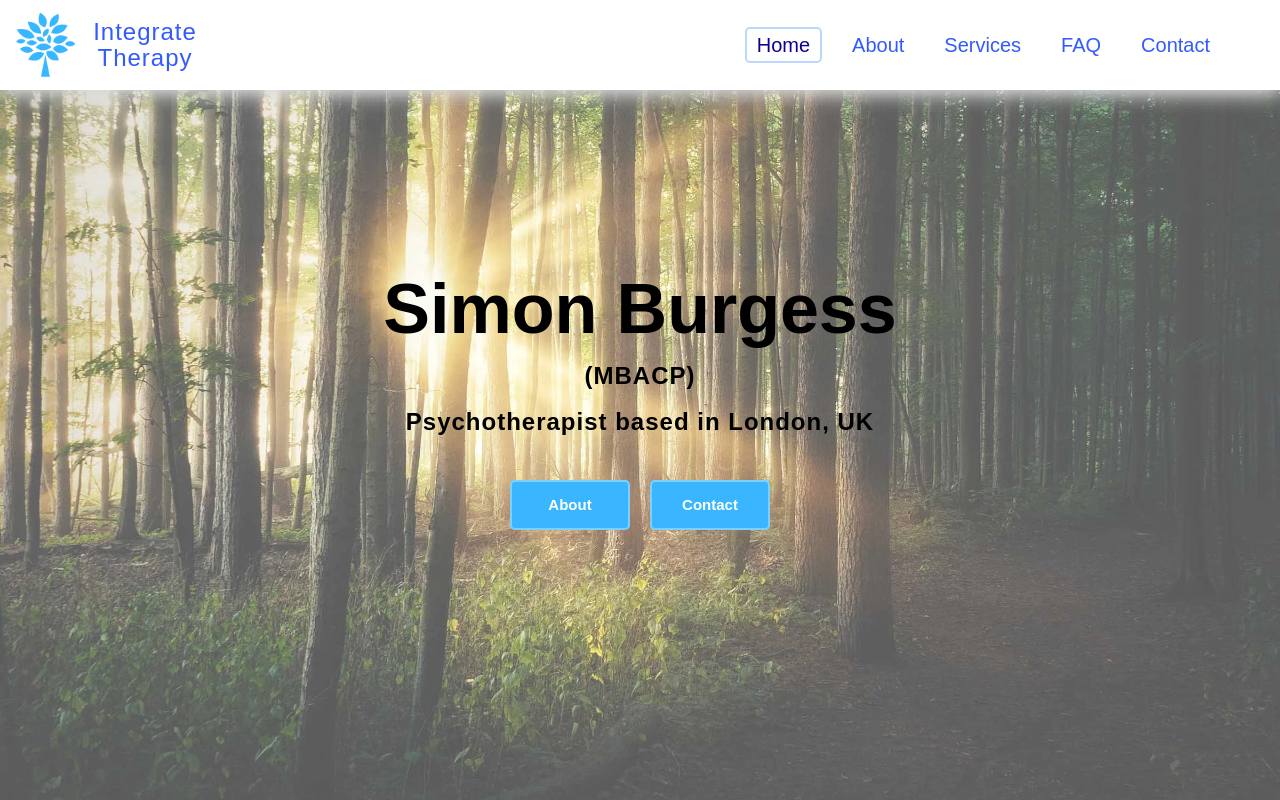
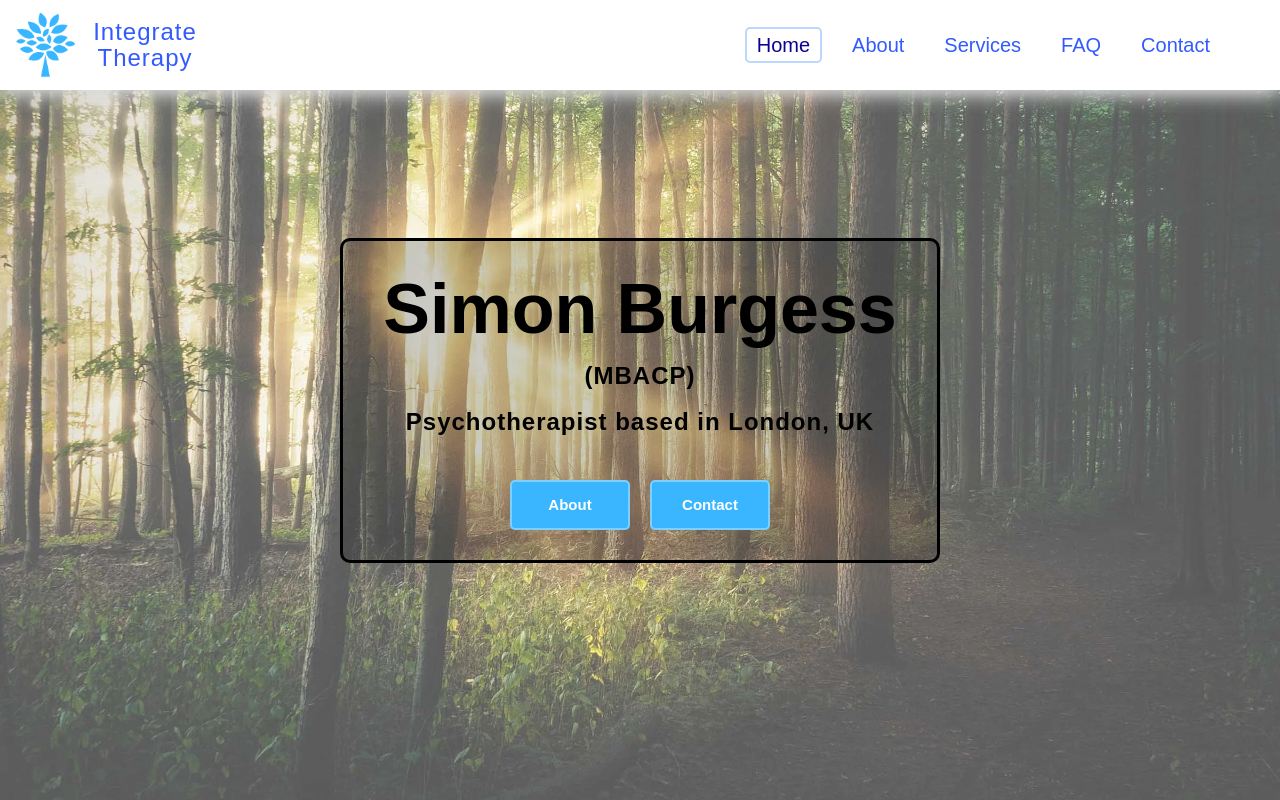
Before and after one commit to SasanTazayoni/integrate-therapy, a React (Vite) app: page / in a window 1280 px wide. Shown: the top 800 px of the page. Built offline with nearby package versions, Linux system fonts and the light colour scheme; a web font is replaced by a local one.

Commit message:
Add overlay for hero text on Home page

```diff
--- a/src/assets/css/styles.css
+++ b/src/assets/css/styles.css
@@ -1004,11 +1004,15 @@ a:hover {
   margin: 0;
 }
 
-.hero__btn {
-  font-weight: bold;
-  letter-spacing: 0;
-  margin: 1rem;
-  width: 180px;
+.hero__text-overlay {
+  background-color: rgba(0, 0, 0, 0.2);
+  border: 3px solid #000;
+  padding: 2rem 3rem;
+  border-radius: 1rem;
+  text-align: center;
+  display: inline-block;
+  max-width: 600px;
+  color: #000;
 }
 
 @media screen and (max-width: 375px) {
@@ -1019,10 +1023,6 @@ a:hover {
   .hero__tagline {
     font-size: 1.8rem;
     padding-bottom: 0.5rem;
-  }
-
-  .hero__btn {
-    margin: 0.5rem;
   }
 }
 
--- a/src/components/Hero.tsx
+++ b/src/components/Hero.tsx
@@ -5,6 +5,7 @@ export default function Hero() {
   return (
     <section className="hero__container">
       <header className="block__header hero__nameplate">
+        <div className="hero__text-overlay">
           <h1 className="hero__heading">Simon Burgess</h1>
           <p className="hero__tagline">(MBACP)</p>
           <p className="hero__tagline">Psychotherapist based in London, UK</p>
@@ -17,6 +18,7 @@ export default function Hero() {
               <Button>Contact</Button>
             </Link>
           </div>
+        </div>
       </header>
     </section>
   );
```
Lines whose indentation alone changed are shown as unchanged.
